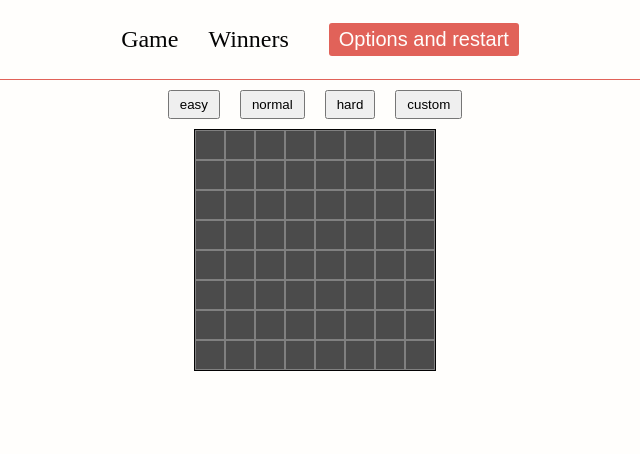
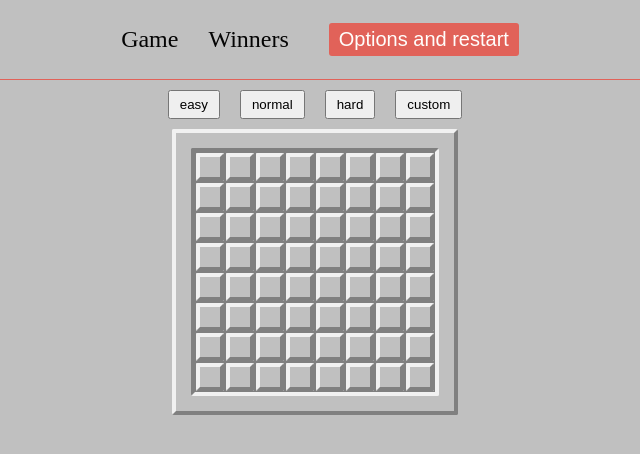
Before and after one commit to evg-zlg/sapper, a React (Vite) app: page / in a window 1280 px wide. Shown: the top 454 px of the page, without its empty margins (325-965 px from the left). Built offline with nearby package versions, Linux system fonts and the light colour scheme.

Commit message:
feat: add Frame for styled borders

```diff
--- a/src/components/GameBoard/Cell.tsx
+++ b/src/components/GameBoard/Cell.tsx
@@ -1,6 +1,7 @@
 import styled, { css } from 'styled-components';
 import { ICell } from '../../types/types';
 import { palette } from '../../const/const';
+import { Frame } from './Frame';
 
 interface ICellProps {
   clickCellHandle: (cell: ICell) => void;
@@ -12,42 +13,47 @@ interface ICellStyled {
   digit: number;
 }
 
-const ClosedCellStyles = css`
-  background-color: #4b4b4b;
-`;
-
-const OpenCellStyles = css`
-  background-color: var(--shadow-light-color);
+const CellFrame = styled.div`
+  border: 1px solid gray;
+  display: flex;
+  align-items: center;
 `;
 
 const CellStyled = styled.button<ICellStyled>`
-  border: 1px solid gray;
+  width: 20px;
+  height: 20px;
+  border: none;
   display: flex;
   justify-content: center;
   align-items: center;
   user-select: none;
   font-size: 24px;
   font-weight: 700;
+  background-color: inherit;
   color: ${(props) => palette.get(props.digit) || 'inherit'};
-  ${(props) => (props.status === 'closed' ? ClosedCellStyles : OpenCellStyles)}
 `;
 
 function Cell({ cell, clickCellHandle }: ICellProps) {
-
   const clickButtonHandle = () => {
     clickCellHandle(cell);
   };
 
   return (
+    <CellFrame >
+      <Frame type={cell.status === 'closed' ? 'outside' : 'none'}>
         <CellStyled
           status={cell.status}
           digit={cell.content}
           type="button"
           onClick={clickButtonHandle}
         >
-      {cell.status === 'around-bombs' && cell.content !== 0 ? cell.content : ''}
-      {/* {cell.content === 0 ? '' : cell.content} */}
+          {cell.status === 'around-bombs' && cell.content !== 0
+            ? cell.content
+            : ''}
+          {cell.status === 'bomb-boom' && '0'}
         </CellStyled>
+      </Frame>
+    </CellFrame>
   );
 }
 
--- /dev/null
+++ b/src/components/GameBoard/Frame.tsx
@@ -0,0 +1,47 @@
+import { ReactElement } from 'react';
+import styled, { css } from 'styled-components';
+import { TFrameType } from '../../types/types';
+
+interface IFrameStyled {
+  type: TFrameType;
+}
+
+const insideStyled = css`
+  border-top-color: var(--border-secondary-color);
+  border-left-color: var(--border-secondary-color);
+  border-right-color: var(--border-primery-color);
+  border-bottom-color: var(--border-primery-color);
+`;
+const outsideStyled = css`
+  border-top-color: var(--border-primery-color);
+  border-left-color: var(--border-primery-color);
+  border-right-color: var(--border-secondary-color);
+  border-bottom-color: var(--border-secondary-color);
+`;
+
+const noneBorder = css`
+  border: none;
+`;
+
+const FrameStyled = styled.div<IFrameStyled>`
+  width: fit-content;
+  height: fit-content;
+  margin: auto auto;
+  border-radius: 2px;
+  border-width: 4px;
+  border-style: solid;
+  ${(props) => (props.type === 'inside' ? insideStyled : '')}
+  ${(props) => (props.type === 'outside' ? outsideStyled : '')}
+  ${(props) => (props.type === 'none' ? noneBorder : '')}
+`;
+
+interface IFrame {
+  type: TFrameType;
+  children: ReactElement;
+}
+
+function Frame({ type, children }: IFrame) {
+  return <FrameStyled type={type}>{children}</FrameStyled>;
+}
+
+export { Frame };
--- a/src/components/GameBoard/GameBoard.tsx
+++ b/src/components/GameBoard/GameBoard.tsx
@@ -1,4 +1,4 @@
-import { useEffect, useState } from 'react';
+import { useEffect } from 'react';
 import styled from 'styled-components';
 import { Cell } from './Cell';
 import { GameMenu } from './GameMenu';
@@ -13,30 +13,32 @@ import {
 } from '../../store/reducers/gameSlice';
 
 import { ICell } from '../../types/types';
+import { Frame } from './Frame';
 
-interface IBoardStyledProps {
+interface IGridTemplateProps {
   col: number;
   row: number;
 }
 
-const Board = styled.section<IBoardStyledProps>`
+const Board = styled.section`
   width: fit-content;
   margin: 0 auto;
-  border: 1px solid var(--primary-dark-color);
+  padding: 15px;
+  background-color: var(--bg-primery-color);
+`;
+
+const GridTemplate = styled.div<IGridTemplateProps>`
   display: grid;
-  grid-template: repeat(${(props) => props.col}, 30px) / repeat(
+  grid-template: repeat(${(props) => props.col}, 1fr) / repeat(
       ${(props) => props.row},
-      30px
+      1fr
     );
+
 `;
 
 function GameBoard() {
-  // const [needUpdateCells, setNeedUpdateCells] = useState(false);
-  const [currentCell, setCurrentCell] = useState<ICell | null>(null);
-
   const dispatch = useAppDispatch();
-  const { phase, boardParams, cells } =
-    useAppSelector(selectState);
+  const { phase, boardParams, cells } = useAppSelector(selectState);
 
   const prepareNewGame = () => {
     const initGrid = createInitGrid({ ...boardParams });
@@ -73,7 +75,6 @@ function GameBoard() {
   };
 
   const clickCellHandle = (cell: ICell) => {
-    setCurrentCell(cell);
     if (phase === 'new' || phase === 'change-lvl') {
       startNewGame(cell);
     }
@@ -95,7 +96,10 @@ function GameBoard() {
   return (
     <>
       <GameMenu />
-      <Board col={boardParams.col} row={boardParams.row}>
+      <Frame type="outside">
+        <Board>
+          <Frame type="inside">
+            <GridTemplate col={boardParams.col} row={boardParams.row}>
               {cells.map((column) =>
                 column.map((cell) => (
                   <Cell
@@ -105,7 +109,10 @@ function GameBoard() {
                   />
                 )),
               )}
+            </GridTemplate>
+          </Frame>
         </Board>
+      </Frame>
     </>
   );
 }
--- a/src/index.css
+++ b/src/index.css
@@ -1,18 +1,10 @@
 :root {
   --primary-light-color: #fffefc;
   --primary-dark-color: #040404;
-  --bg-link-color: rgba(167, 167, 167, 0.25);
   --primary-accent-color: #e16259;
-  --shadow-light-color: rgba(167, 167, 167, 0.8);
-  /* --primary-text-light-color: rgba(255, 255, 252, 0.9);  */
-
-  --wrong-color: #e32a1d;
-  --primary-accent-light-color: #e7c5c331;
-  --hover-color: #c0443b;
-  --right-color: rgb(53, 136, 53);
-  --right-light-color: rgba(53, 136, 53, 0.5);
-  --right-very-light-color: rgba(198, 218, 198, 0.185);
-  --drop-shadow-color: rgba(0, 0, 0, 0.3);
+  --border-primery-color: rgb(241, 241, 241);
+  --border-secondary-color: rgb(128, 128, 128);
+  --bg-primery-color:rgb(192, 192, 192);
 
 }
 
@@ -23,6 +15,6 @@
 }
 
 body {
-  background-color: var(--primary-light-color);
+  background-color: var(--bg-primery-color);
   color: var(--primary-dark-color);
 }
--- a/src/store/reducers/gameSlice.ts
+++ b/src/store/reducers/gameSlice.ts
@@ -1,5 +1,4 @@
 import { createSlice, PayloadAction } from '@reduxjs/toolkit';
-import { openArea } from '../../components/GameBoard/gameLogic';
 import { levels } from '../../const/const';
 import { IBoardParams, ICell, IGameParams, TGamePhase, TLevelType } from '../../types/types';
 import { RootState } from '../rootReducer';
@@ -25,7 +24,6 @@ export const gameSlice = createSlice({
     },
     updateOneCell(state, actions: PayloadAction<ICell>) {
       const cell = actions.payload;
-      console.log('cell in slice', cell)
       const {i, j} = cell.position;
       state.cells[i][j] = cell;
     },
--- a/src/types/types.ts
+++ b/src/types/types.ts
@@ -20,6 +20,8 @@ export type TLevelType = 'easy' | 'normal' | 'hard' | 'custom';
 
 export type TGamePhase = 'change-lvl' | 'new' | 'play' |  'lost' | 'win';
 
+export type TFrameType = 'inside' | 'outside' | 'none';
+
 export type IBoardParams = {
   col: number;
   row: number;
```
Lines whose indentation alone changed are shown as unchanged.
